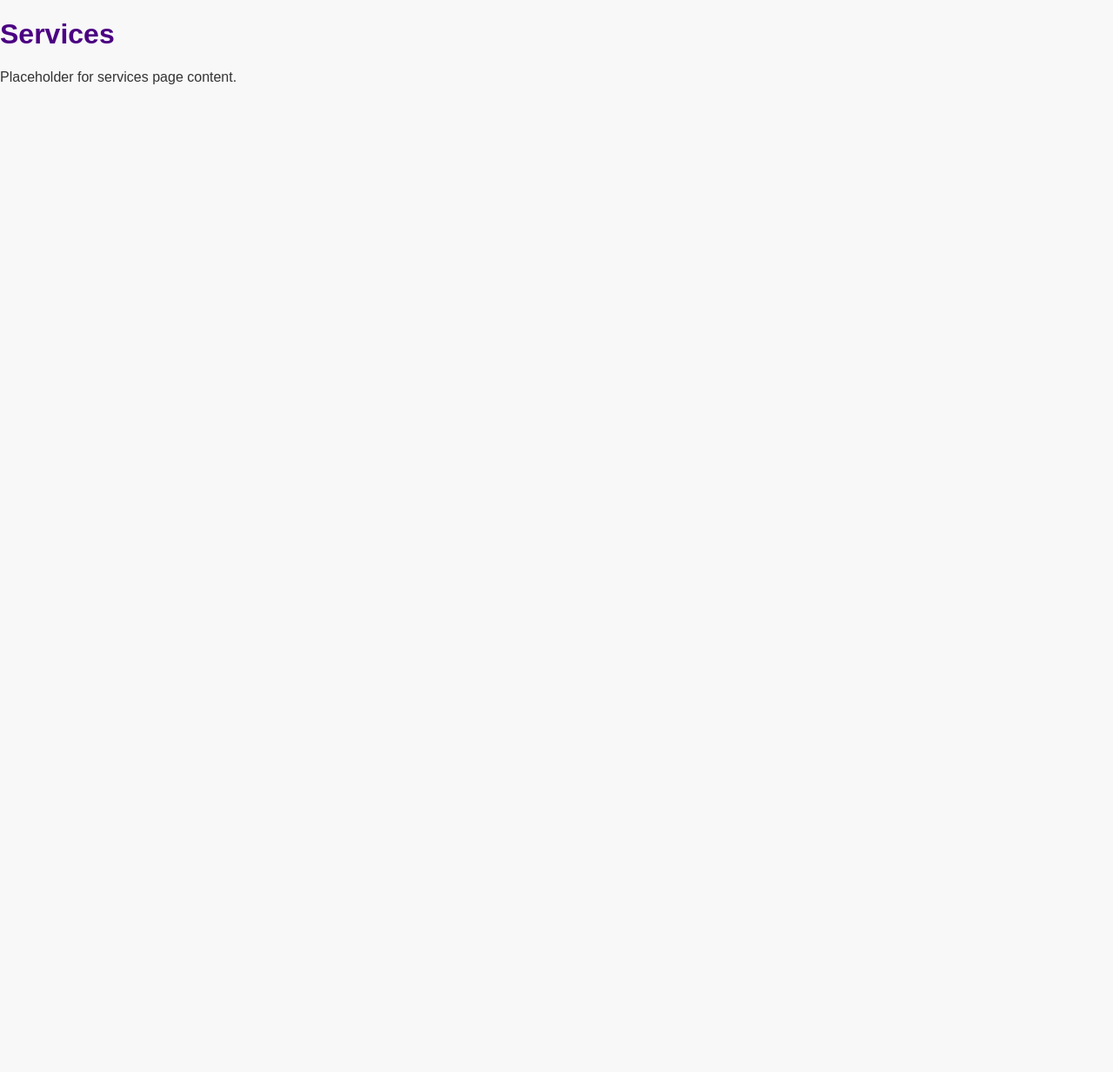
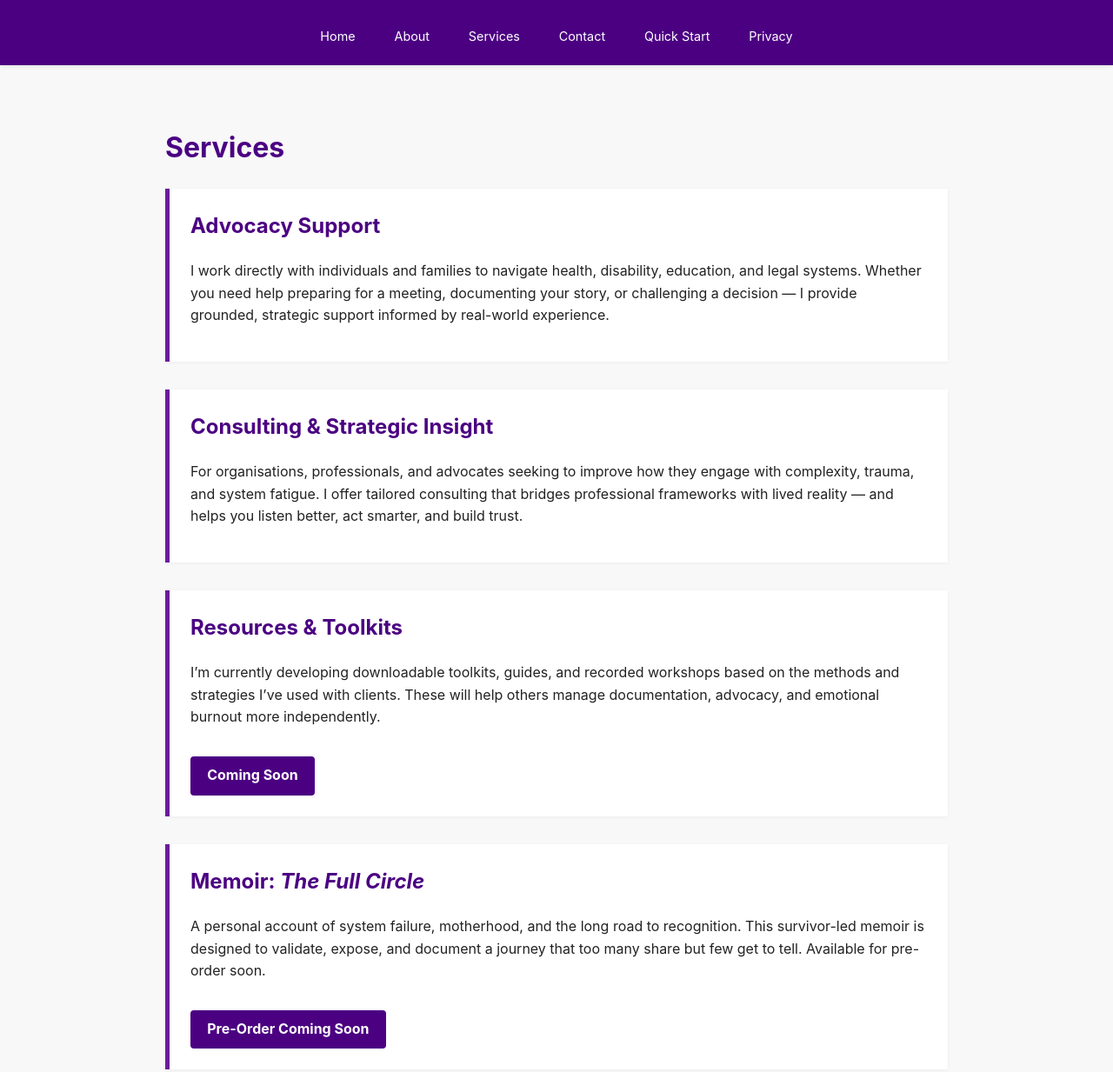
Before and after one commit to unbotheredtheory/lilleyconsultingstrategy, a plain HTML site: page services.html in a window 1280 px wide. Shown: the top 1233 px of the page at 87% size. Before the commit the page ends 800 px from the top, so only its background shows below. Drawn offline with Linux system fonts and the light colour scheme.

Commit message:
Update services.html

```diff
--- a/services.html
+++ b/services.html
@@ -1 +1,138 @@
-<!DOCTYPE html><html lang='en'><head><meta charset='UTF-8'><title>services.html</title><meta name='viewport' content='width=device-width, initial-scale=1.0'><link rel='stylesheet' href='style.css'></head><body><h1>Services</h1><p>Placeholder for services page content.</p></body></html>
+<!DOCTYPE html>
+<html lang="en">
+<head>
+  <meta charset="UTF-8" />
+  <meta name="viewport" content="width=device-width, initial-scale=1.0" />
+  <title>Services | Lilley Consulting & Strategy</title>
+  <style>
+    body {
+      margin: 0;
+      font-family: -apple-system, BlinkMacSystemFont, "Segoe UI", Roboto, Helvetica, Arial, sans-serif;
+      background-color: #f8f8f8;
+      color: #222;
+      line-height: 1.6;
+    }
+
+    header {
+      background-color: #4B0082;
+      color: white;
+      padding: 1em;
+      text-align: center;
+      position: sticky;
+      top: 0;
+      z-index: 1000;
+      box-shadow: 0 1px 5px rgba(0,0,0,0.1);
+    }
+
+    nav {
+      display: flex;
+      justify-content: center;
+      flex-wrap: wrap;
+      gap: 1em;
+      margin-top: 0.5em;
+    }
+
+    nav a {
+      color: white;
+      text-decoration: none;
+      font-size: 0.9em;
+      padding: 0.4em 1em;
+    }
+
+    nav a:hover {
+      text-decoration: underline;
+    }
+
+    main {
+      max-width: 900px;
+      margin: 2em auto;
+      padding: 1em;
+    }
+
+    h1 {
+      color: #4B0082;
+    }
+
+    .section {
+      background: #fff;
+      padding: 1.5em;
+      margin-bottom: 2em;
+      border-left: 5px solid #6a1b9a;
+      box-shadow: 0 1px 4px rgba(0,0,0,0.05);
+    }
+
+    .section h2 {
+      margin-top: 0;
+      color: #4B0082;
+    }
+
+    .buy-button {
+      display: inline-block;
+      margin-top: 1em;
+      background-color: #4B0082;
+      color: white;
+      padding: 0.6em 1.2em;
+      text-decoration: none;
+      border-radius: 4px;
+      font-weight: bold;
+    }
+
+    .buy-button:hover {
+      background-color: #5f21a6;
+    }
+
+    footer {
+      background-color: #eee;
+      text-align: center;
+      padding: 1em;
+      font-size: 0.9em;
+      color: #666;
+      margin-top: 4em;
+    }
+  </style>
+</head>
+<body>
+
+  <header>
+    <nav>
+      <a href="index.html">Home</a>
+      <a href="about.html">About</a>
+      <a href="services.html">Services</a>
+      <a href="contact.html">Contact</a>
+      <a href="quickstart.html">Quick Start</a>
+      <a href="privacy.html">Privacy</a>
+    </nav>
+  </header>
+
+  <main>
+    <h1>Services</h1>
+
+    <div class="section">
+      <h2>Advocacy Support</h2>
+      <p>I work directly with individuals and families to navigate health, disability, education, and legal systems. Whether you need help preparing for a meeting, documenting your story, or challenging a decision — I provide grounded, strategic support informed by real-world experience.</p>
+    </div>
+
+    <div class="section">
+      <h2>Consulting & Strategic Insight</h2>
+      <p>For organisations, professionals, and advocates seeking to improve how they engage with complexity, trauma, and system fatigue. I offer tailored consulting that bridges professional frameworks with lived reality — and helps you listen better, act smarter, and build trust.</p>
+    </div>
+
+    <div class="section">
+      <h2>Resources & Toolkits</h2>
+      <p>I’m currently developing downloadable toolkits, guides, and recorded workshops based on the methods and strategies I’ve used with clients. These will help others manage documentation, advocacy, and emotional burnout more independently.</p>
+      <a href="#" class="buy-button">Coming Soon</a>
+    </div>
+
+    <div class="section">
+      <h2>Memoir: <em>The Full Circle</em></h2>
+      <p>A personal account of system failure, motherhood, and the long road to recognition. This survivor-led memoir is designed to validate, expose, and document a journey that too many share but few get to tell. Available for pre-order soon.</p>
+      <a href="#" class="buy-button">Pre-Order Coming Soon</a>
+    </div>
+  </main>
+
+  <footer>
+    &copy; 2025 LILLEY CONSULTING & STRATEGY LIMITED
+  </footer>
+
+</body>
+</html>
```
